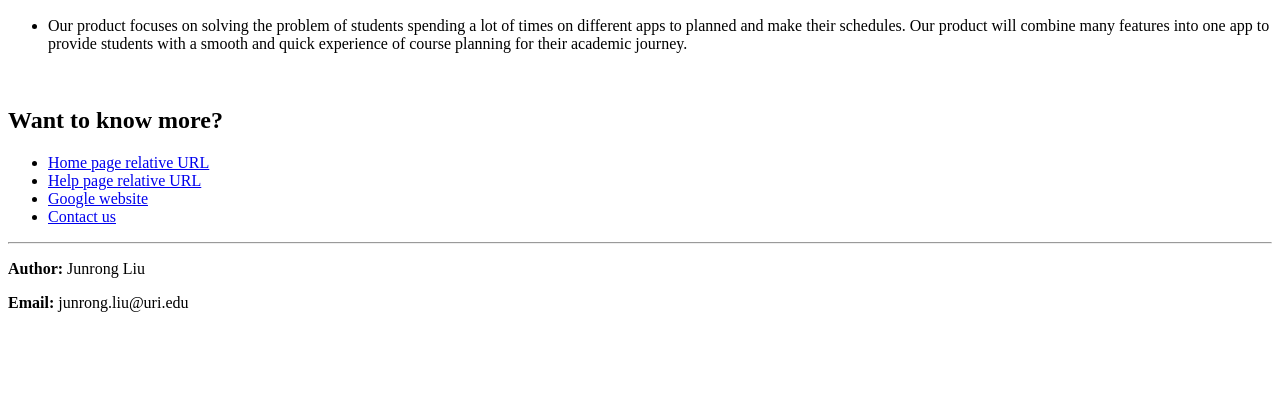
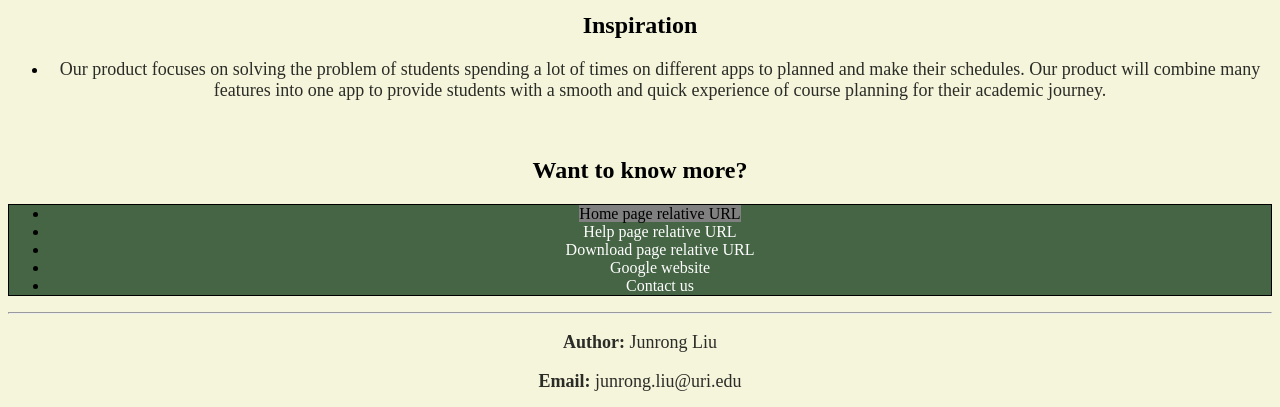
Before and after one commit to JunL23/csc271_projects, a plain HTML site: page product_site/index.html in a window 1280 px wide. Shown: the part 1227-1634 px from the top of the page. Before the commit the page ends 1555 px from the top, so only its background shows below. Drawn offline with Linux system fonts and the light colour scheme.

Commit message:
Linked style sheet to all web pages and added links to download page at every web page

```diff
--- a/product_site/css/style.css
+++ b/product_site/css/style.css
@@ -56,7 +56,7 @@ p {
     display: inline-block;
 }
 
-#download-page {
+#current-page {
     color:black;
     background-color:gray;
 }
--- a/product_site/index.html
+++ b/product_site/index.html
@@ -4,6 +4,7 @@
     <meta charset="UTF-8">
     <meta name="viewport" content="width=device-width, initial-scale=1.0">
     <title>Academic~Ready</title>
+    <link rel="stylesheet" href="css/style.css">
 </head>
 <body>
     <img src="images/logo.png" alt="product logo">
@@ -56,11 +57,12 @@
     <br>
 
     <h2>Want to know more?</h2>
-    <ul>
-        <li><a href="index.html" target="_blank">Home page relative URL</a></li>
-        <li><a href="help.html" target="_blank">Help page relative URL</a></li>
-        <li><a href="https://www.google.com/" target="_blank">Google website</a></li>
-        <li><a href="mailto:junrong.liu@uri.edu" target="_blank">Contact us</a></li>
+    <ul class="navigation">
+        <li><a href="index.html" target="_blank" class="nav-option" id="current-page">Home page relative URL</a></li>
+        <li><a href="help.html" target="_blank" class="nav-option">Help page relative URL</a></li>
+        <li><a href="download.html" target="_blank" class="nav-option">Download page relative URL</a></li>
+        <li><a href="https://www.google.com/" target="_blank" class="nav-option">Google website</a></li>
+        <li><a href="mailto:junrong.liu@uri.edu" target="_blank" class="nav-option">Contact us</a></li>
     </ul>
 
     <hr>
```
Also changed, not shown: product_site/download.html (+1 -1 lines), product_site/help.html (+9 -4 lines).
